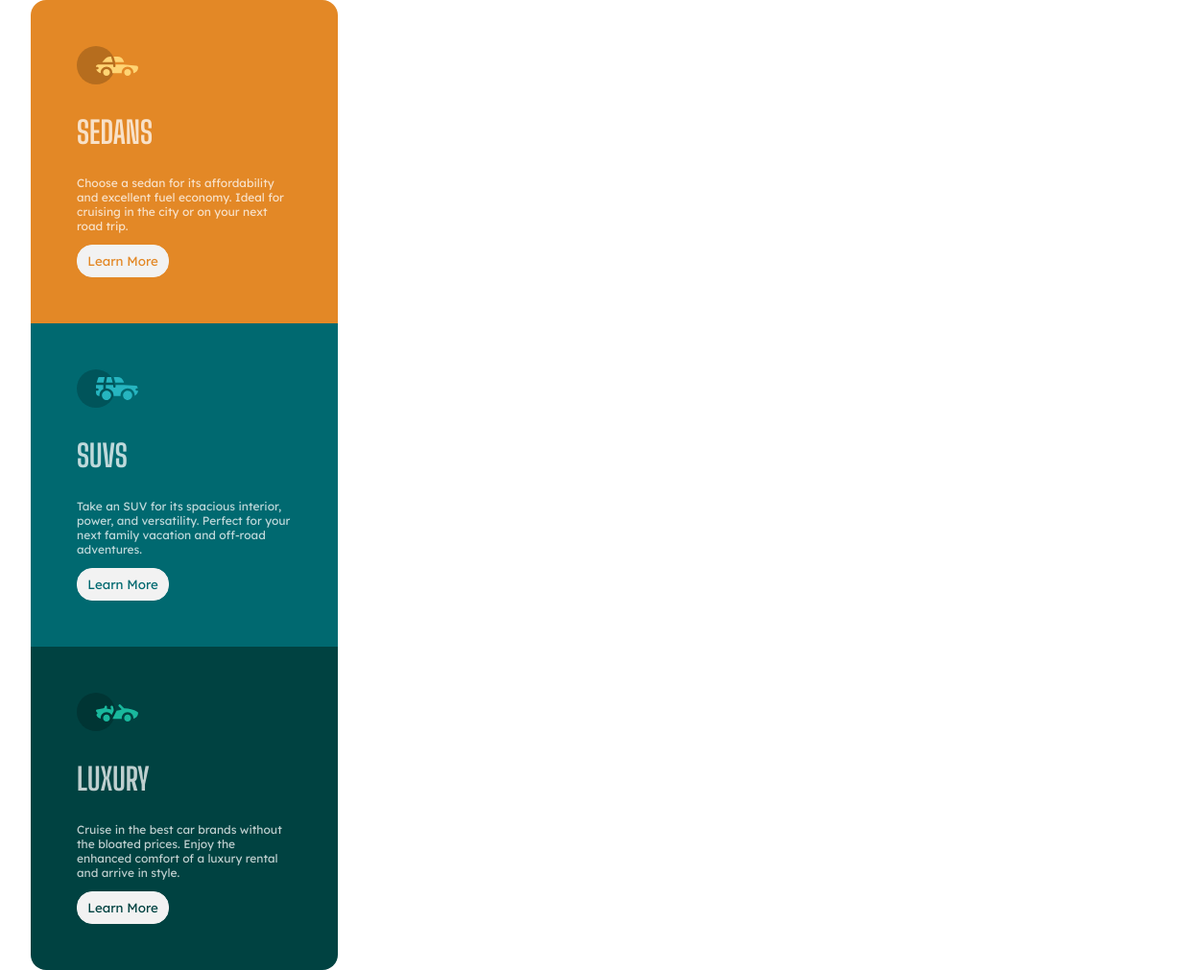
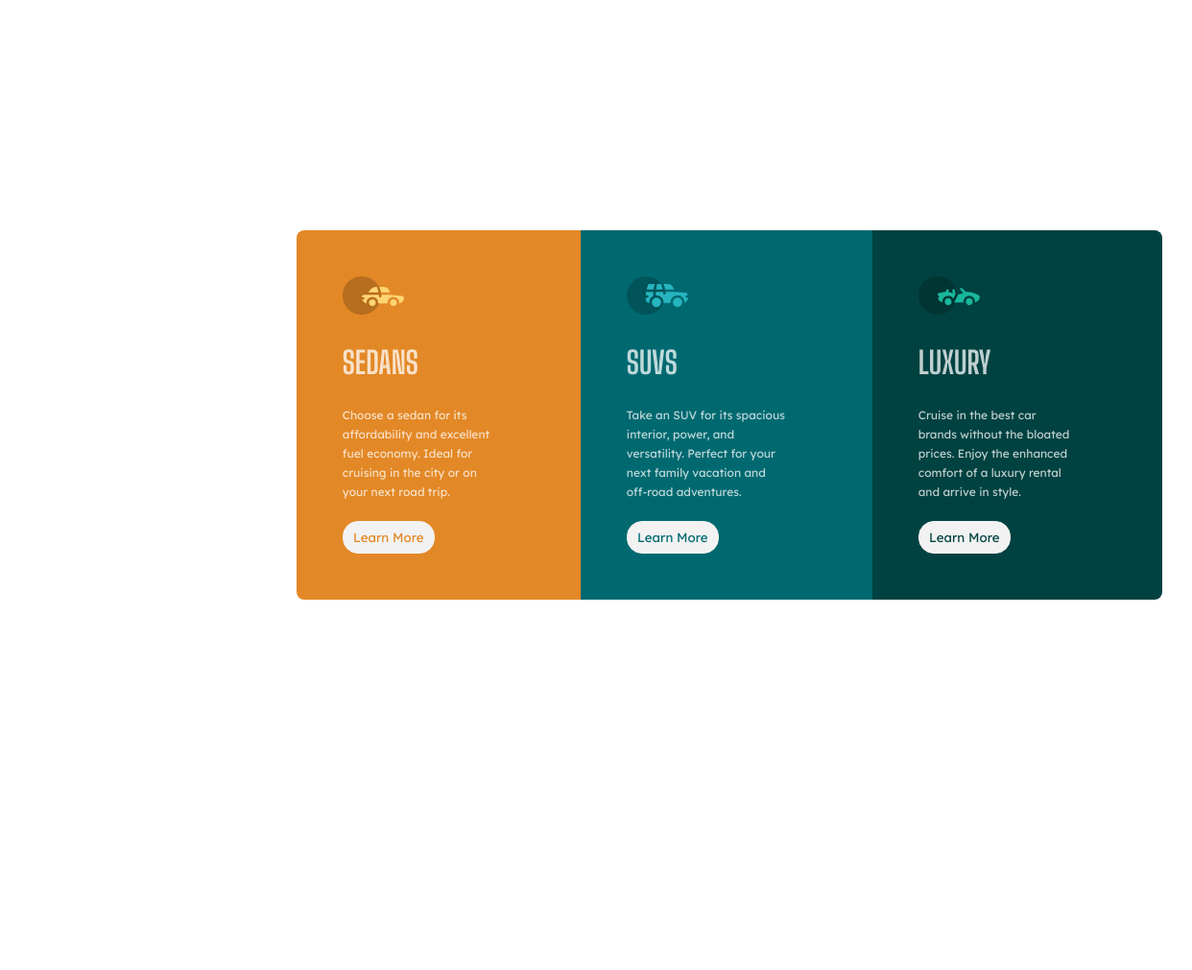
Before and after one commit to wkan17012021/3-column-preview-card-component-main, a plain HTML site: page index.html in a window 1536 px wide. Shown: the whole page at 96% size, without its empty margins (8-1250 px from the left). After the commit the page ends 800 px from the top, so only its background shows below. Drawn offline with Linux system fonts and the light colour scheme.

Commit message:
minor positioning tweaks, update markdown

```diff
--- a/style.scss
+++ b/style.scss
@@ -8,9 +8,13 @@ body {
   font-size: 15px;
   color: $transparentWhitePara;
   padding: 0;
-  margin: 0;
+  margin: 5rem 1rem;
   box-sizing: border-box;
-  width: 400px;
+}
+.parent-container {
+  max-width: 325px;
+  margin: auto;
+  margin-top: 5%;
 }
 .car-type-heading {
   font-family: "Big Shoulders Display", cursive;
@@ -23,6 +27,8 @@ body {
   font-weight: 400;
   font-size: 0.75rem;
   color: $transparentWhitePara;
+  width: 80%;
+  line-height: 1.25rem;
 }
 .button-learn-more {
   border-radius: 1rem;
@@ -31,22 +37,19 @@ body {
   font-family: "Lexend Deca", sans-serif;
   border: 1px solid $veryLightGrayBgrndHdngBtn;
   padding: 0.5rem;
+  margin-top: 0.5rem;
 }
 .button-learn-more:hover {
   cursor: pointer;
   color: $transparentWhitePara;
   background-color: transparent;
 }
-.parent-container {
-  max-width: 100%;
-  margin-left: 10%;
-  margin-right: 10%;
-}
+
 /* styles for sedan wrapper */
 .sedans-inner-wrapper {
   background-color: $brightOrange;
   padding: 3rem;
-  border-radius: 1rem 1rem 0 0;
+  border-radius: 0.5rem 0.5rem 0 0;
 }
 .sedans-inner-wrapper button {
   color: $brightOrange;
@@ -64,8 +67,24 @@ body {
 .luxury-inner-wrapper {
   background-color: $veryDarkCyan;
   padding: 3rem;
-  border-radius: 0 0 1rem 1rem;
+  border-radius: 0 0 0.5rem 0.5rem;
 }
 .luxury-inner-wrapper button {
   color: $veryDarkCyan;
 }
+
+@media (min-width: 1440px) {
+  .parent-container {
+    display: flex;
+    max-width: 80vw;
+    margin-left: 20%;
+    margin-right: 20%;
+    margin-top: 30vh;
+  }
+  .sedans-inner-wrapper {
+    border-radius: 0.5rem 0 0 0.5rem;
+  }
+  .luxury-inner-wrapper {
+    border-radius: 0 0.5rem 0.5rem 0;
+  }
+}
```
Also changed, not shown: style.css, 3 other files.
